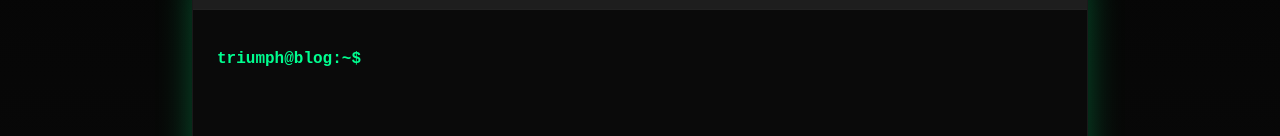
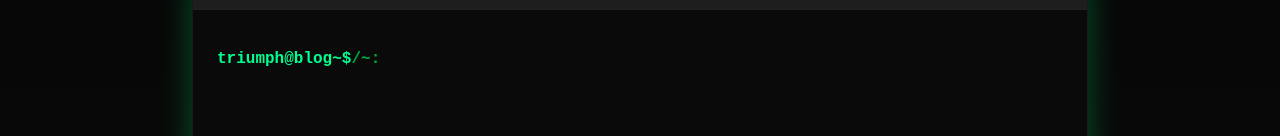
Before and after one commit to TriumphNdlovu/com-log, a React (Vite) app: page / in a window 1280 px wide. Shown: the part 169-305 px from the top of the page. Built offline with nearby package versions, Linux system fonts and the light colour scheme.

Commit message:
Improve command help formatting and update prompt display

```diff
--- a/src/pages/Home.tsx
+++ b/src/pages/Home.tsx
@@ -188,7 +188,8 @@ export default function Terminal() {
           {/* Input */}
           <form onSubmit={handleSubmit} className="flex mt-3 items-center">
             <span className="mr-2 text-[#00ff90] select-none font-semibold">
-              triumph@blog:{path}$
+              triumph@blog~$
+              <span className="text-green-600">/{path}:</span>
             </span>
             <input
               ref={inputRef}
```
Lines whose indentation alone changed are shown as unchanged.
